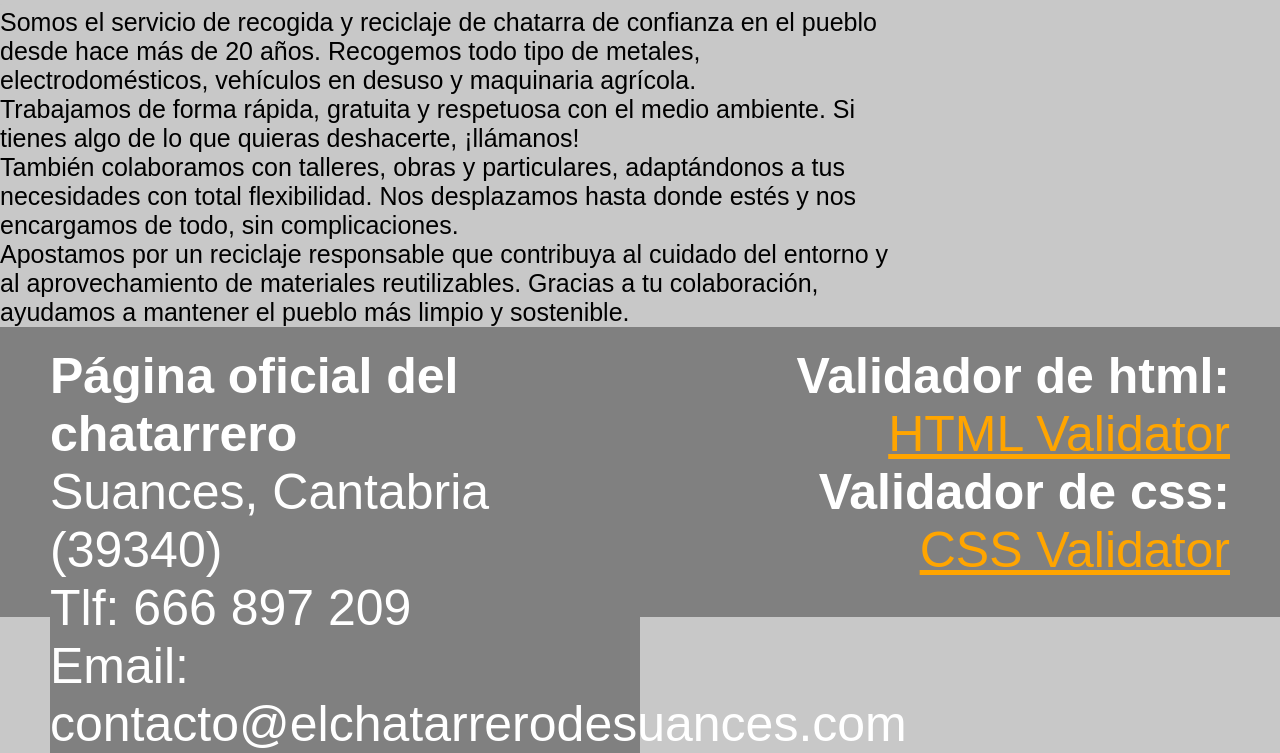
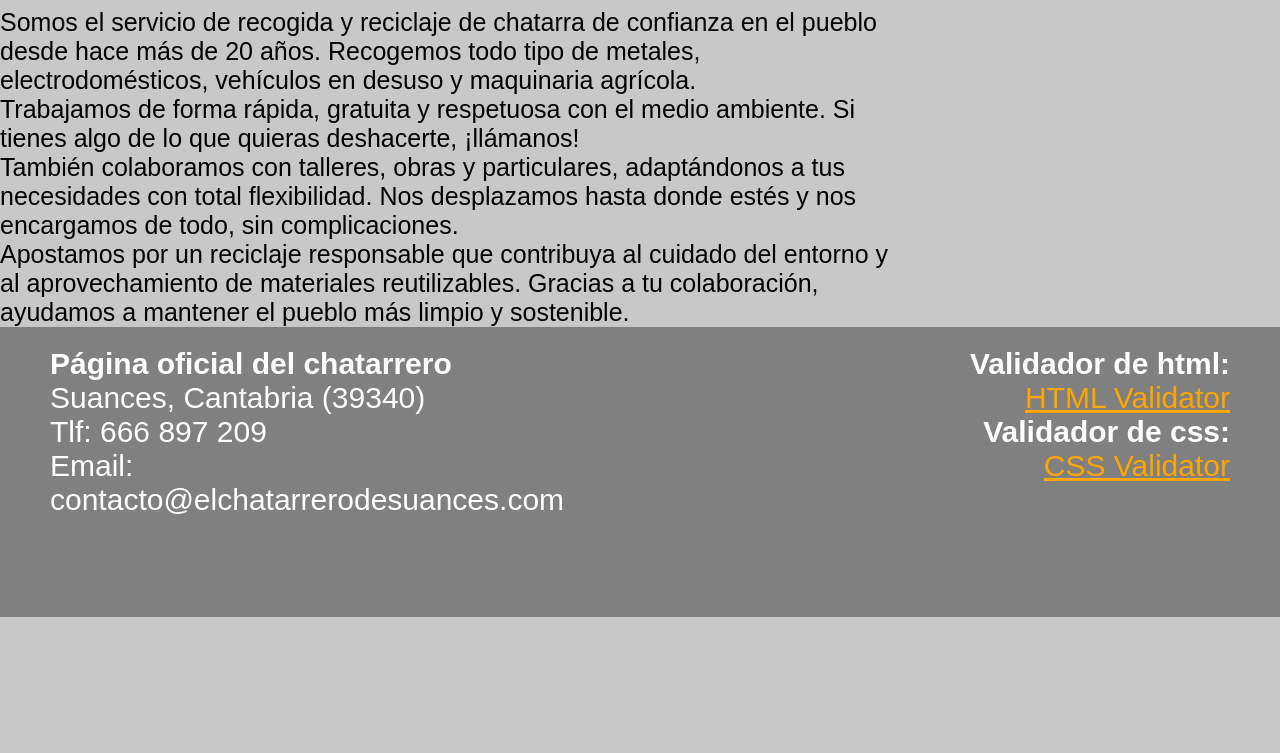
Before and after one commit to HydraAlfredo/paginadelchatarrero, a plain HTML site: page index.html in a window 1280 px wide. Shown: the part 211-964 px from the top of the page. After the commit the page ends 828 px from the top, so only its background shows below. Drawn offline with Linux system fonts and the light colour scheme.

Commit message:
Update estilos.css

```diff
--- a/estilos.css
+++ b/estilos.css
@@ -99,7 +99,7 @@ footer {
 	padding-right: 50px;
 	padding-top: 20px;
 	padding-bottom: 270px;
-	font-size: 50px
+	font-size: 30px
 
 }
 #d1 {
```
